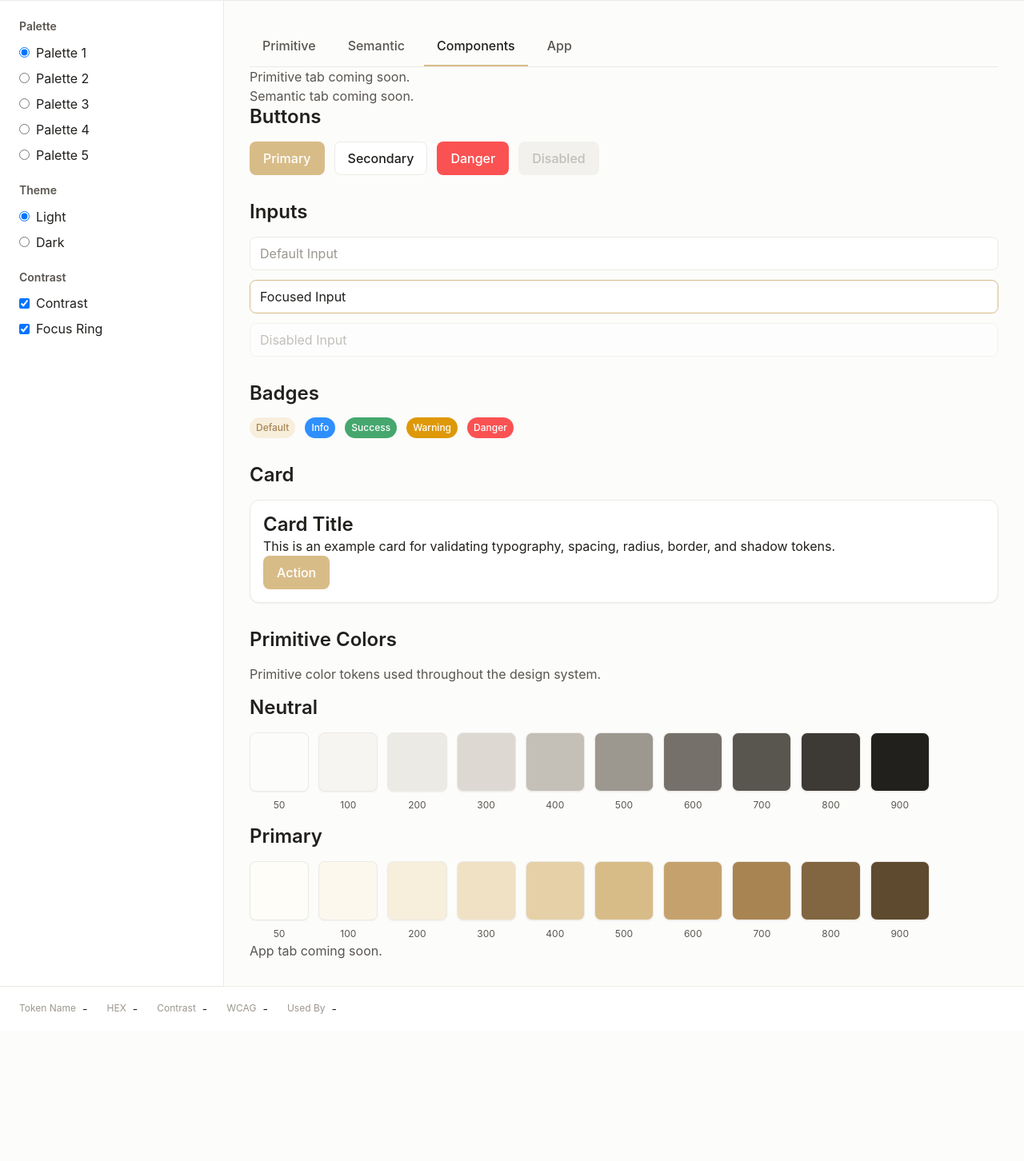
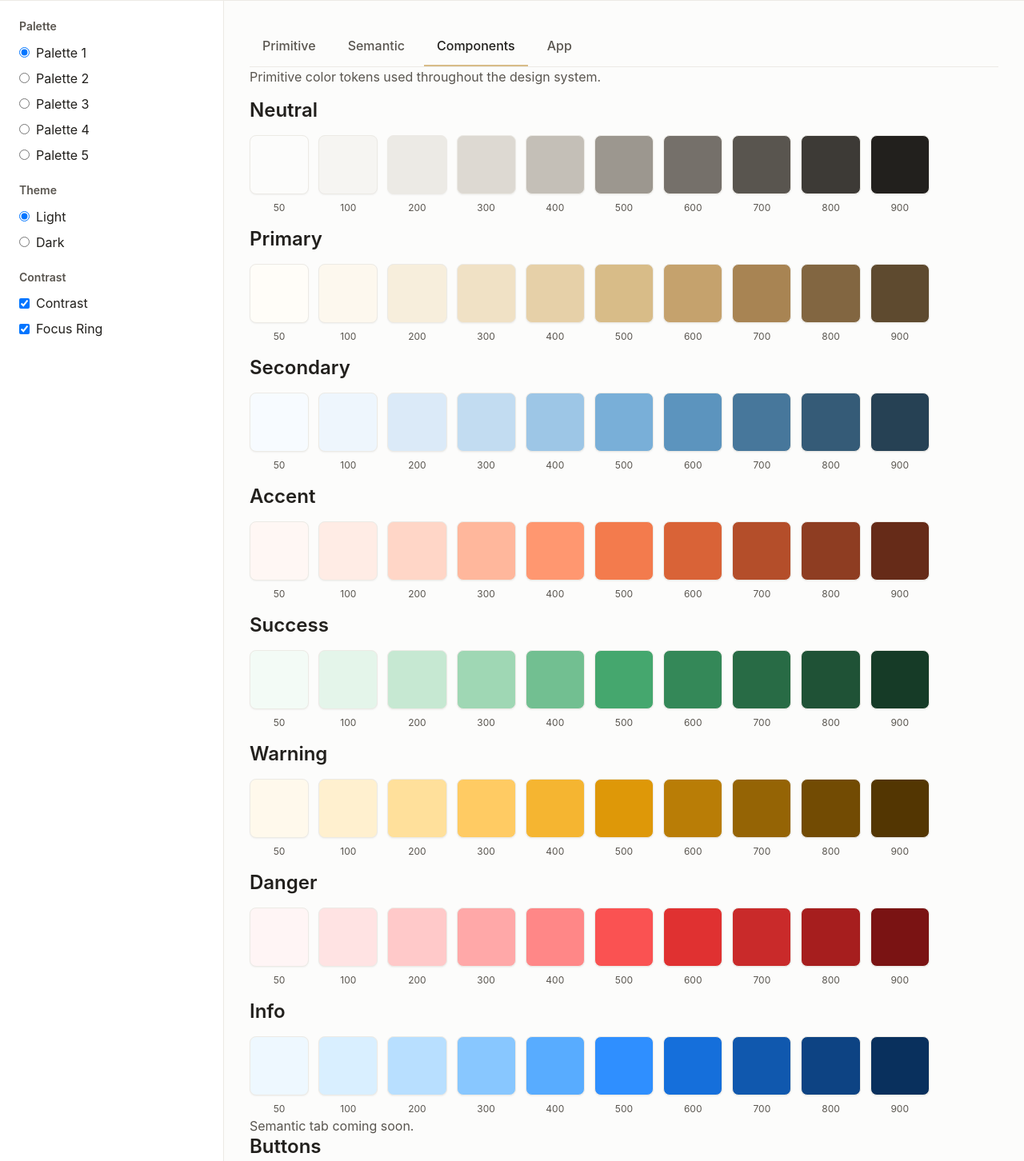
Before and after one commit to kangyj099/Palette_Atelier, a plain HTML site: page src/index.html in a window 1280 px wide. Shown: the part 71-1523 px from the top of the page at 80% size. Before the commit the page ends 1360 px from the top, so only its background shows below. Drawn offline with Linux system fonts and the light colour scheme.

Commit message:
feat(preview): generate Primitive tab dynamically from tokens

```diff
--- a/src/css/preview.css
+++ b/src/css/preview.css
@@ -116,6 +116,8 @@
 
 .p-swatch__color {
   aspect-ratio: 1;
+
+  background: var(--swatch-color);
 
   border-radius: var(--radius-md);
   border: 1px solid var(--border-default);
--- a/src/index.html
+++ b/src/index.html
@@ -61,9 +61,7 @@
                 <button class="p-tabs__item" type="button" role="tab" data-tab="app" aria-selected="false">App</button>
             </div>
 
-            <div class="p-panel" data-panel="primitive" role="tabpanel" hidden>
-                <p class="p-showcase__description">Primitive tab coming soon.</p>
-            </div>
+            <div class="p-panel" data-panel="primitive" role="tabpanel" hidden></div>
 
             <div class="p-panel" data-panel="semantic" role="tabpanel" hidden>
                 <p class="p-showcase__description">Semantic tab coming soon.</p>
@@ -206,68 +204,6 @@
 
             </section>
 
-            <!-- ===================================================== -->
-            <!-- Primitive Colors -->
-            <!-- ===================================================== -->
-
-            <section class="p-showcase__section">
-
-                <h2 class="p-showcase__title">
-                    Primitive Colors
-                </h2>
-
-                <p class="p-showcase__description">
-                    Primitive color tokens used throughout the design system.
-                </p>
-
-                <!-- Neutral -->
-
-                <div class="p-section">
-
-                    <h3>Neutral</h3>
-
-                    <div class="p-palette">
-
-                        <div class="p-swatch"><div class="p-swatch__color" style="background:var(--color-gray-50)"></div><span class="p-swatch__label">50</span></div>
-                        <div class="p-swatch"><div class="p-swatch__color" style="background:var(--color-gray-100)"></div><span class="p-swatch__label">100</span></div>
-                        <div class="p-swatch"><div class="p-swatch__color" style="background:var(--color-gray-200)"></div><span class="p-swatch__label">200</span></div>
-                        <div class="p-swatch"><div class="p-swatch__color" style="background:var(--color-gray-300)"></div><span class="p-swatch__label">300</span></div>
-                        <div class="p-swatch"><div class="p-swatch__color" style="background:var(--color-gray-400)"></div><span class="p-swatch__label">400</span></div>
-                        <div class="p-swatch"><div class="p-swatch__color" style="background:var(--color-gray-500)"></div><span class="p-swatch__label">500</span></div>
-                        <div class="p-swatch"><div class="p-swatch__color" style="background:var(--color-gray-600)"></div><span class="p-swatch__label">600</span></div>
-                        <div class="p-swatch"><div class="p-swatch__color" style="background:var(--color-gray-700)"></div><span class="p-swatch__label">700</span></div>
-                        <div class="p-swatch"><div class="p-swatch__color" style="background:var(--color-gray-800)"></div><span class="p-swatch__label">800</span></div>
-                        <div class="p-swatch"><div class="p-swatch__color" style="background:var(--color-gray-900)"></div><span class="p-swatch__label">900</span></div>
-
-                    </div>
-
-                </div>
-
-                <!-- Primary -->
-
-                <div class="p-section">
-
-                    <h3>Primary</h3>
-
-                    <div class="p-palette">
-
-                        <div class="p-swatch"><div class="p-swatch__color" style="background:var(--color-primary-50)"></div><span class="p-swatch__label">50</span></div>
-                        <div class="p-swatch"><div class="p-swatch__color" style="background:var(--color-primary-100)"></div><span class="p-swatch__label">100</span></div>
-                        <div class="p-swatch"><div class="p-swatch__color" style="background:var(--color-primary-200)"></div><span class="p-swatch__label">200</span></div>
-                        <div class="p-swatch"><div class="p-swatch__color" style="background:var(--color-primary-300)"></div><span class="p-swatch__label">300</span></div>
-                        <div class="p-swatch"><div class="p-swatch__color" style="background:var(--color-primary-400)"></div><span class="p-swatch__label">400</span></div>
-                        <div class="p-swatch"><div class="p-swatch__color" style="background:var(--color-primary-500)"></div><span class="p-swatch__label">500</span></div>
-                        <div class="p-swatch"><div class="p-swatch__color" style="background:var(--color-primary-600)"></div><span class="p-swatch__label">600</span></div>
-                        <div class="p-swatch"><div class="p-swatch__color" style="background:var(--color-primary-700)"></div><span class="p-swatch__label">700</span></div>
-                        <div class="p-swatch"><div class="p-swatch__color" style="background:var(--color-primary-800)"></div><span class="p-swatch__label">800</span></div>
-                        <div class="p-swatch"><div class="p-swatch__color" style="background:var(--color-primary-900)"></div><span class="p-swatch__label">900</span></div>
-
-                    </div>
-
-                </div> <!-- Primary .p-section -->
-
-            </section> <!-- Primitive Colors .p-showcase__section -->
-
             </div> <!-- p-showcase -->
 
             <div class="p-panel" data-panel="app" role="tabpanel" hidden>
@@ -288,4 +224,4 @@
         <div class="p-inspector__row"><span class="p-inspector__label">Used By</span><span class="p-inspector__value">-</span></div>
     </div>
 </footer>
-<script src='js/state.js'></script><script src='js/renderer.js'></script><script src='js/app.js'></script></body></html>
+<script src='js/state.js'></script><script src='js/renderer.js'></script><script src='js/preview-engine.js'></script><script src='js/app.js'></script></body></html>
--- a/src/js/app.js
+++ b/src/js/app.js
@@ -1 +1,2 @@
 renderer.initTabs();
+previewEngine.renderPrimitiveTab();
--- a/src/js/preview-engine.js
+++ b/src/js/preview-engine.js
@@ -0,0 +1,61 @@
+const previewEngine = {
+  primitiveGroups: [
+    { label: 'Neutral', prefix: '--color-gray' },
+    { label: 'Primary', prefix: '--color-primary' },
+    { label: 'Secondary', prefix: '--color-secondary' },
+    { label: 'Accent', prefix: '--color-accent' },
+    { label: 'Success', prefix: '--color-success' },
+    { label: 'Warning', prefix: '--color-warning' },
+    { label: 'Danger', prefix: '--color-danger' },
+    { label: 'Info', prefix: '--color-info' },
+  ],
+
+  colorSteps: [50, 100, 200, 300, 400, 500, 600, 700, 800, 900],
+
+  renderPrimitiveTab() {
+    const panel = document.querySelector('[data-panel="primitive"]');
+
+    if (!panel) return;
+
+    panel.innerHTML = '';
+
+    const description = document.createElement('p');
+    description.className = 'p-showcase__description';
+    description.textContent = 'Primitive color tokens used throughout the design system.';
+    panel.appendChild(description);
+
+    this.primitiveGroups.forEach((group) => {
+      const section = document.createElement('div');
+      section.className = 'p-section';
+
+      const title = document.createElement('h3');
+      title.textContent = group.label;
+      section.appendChild(title);
+
+      const palette = document.createElement('div');
+      palette.className = 'p-palette';
+
+      this.colorSteps.forEach((step) => {
+        const token = `${group.prefix}-${step}`;
+
+        const swatch = document.createElement('div');
+        swatch.className = 'p-swatch';
+
+        const color = document.createElement('div');
+        color.className = 'p-swatch__color';
+        color.style.setProperty('--swatch-color', `var(${token})`);
+        swatch.appendChild(color);
+
+        const label = document.createElement('span');
+        label.className = 'p-swatch__label';
+        label.textContent = step;
+        swatch.appendChild(label);
+
+        palette.appendChild(swatch);
+      });
+
+      section.appendChild(palette);
+      panel.appendChild(section);
+    });
+  },
+};
```
Also changed, not shown: 1 other file.
